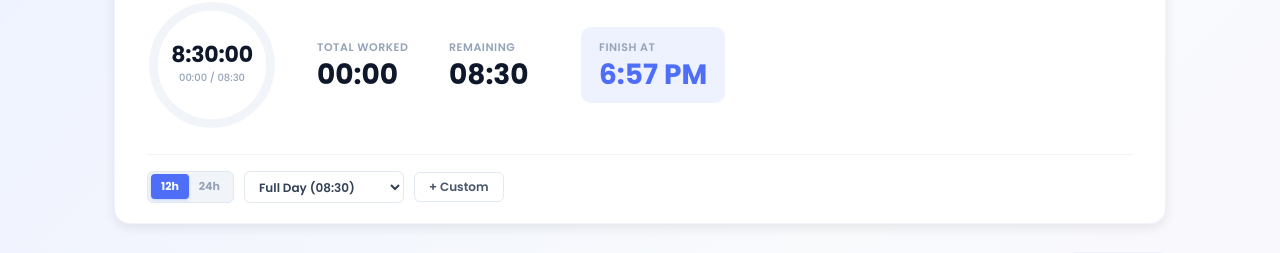
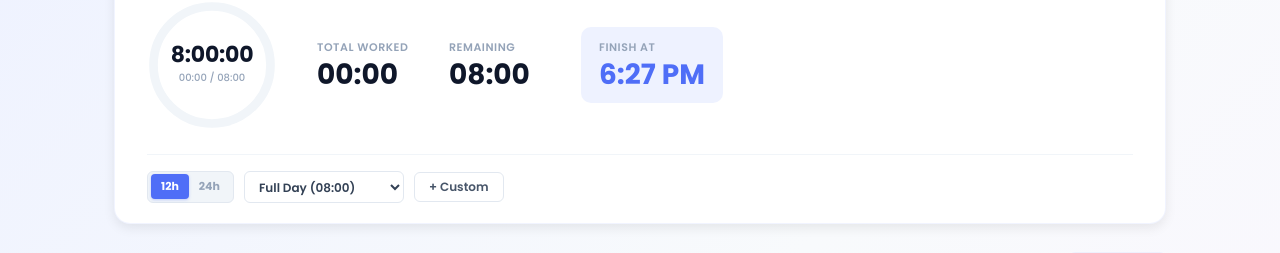
Before and after one commit to sahilnls65/etc, a React (Vite) app: page / in a window 1280 px wide. Shown: the part 130-383 px from the top of the page. Built offline with nearby package versions, Linux system fonts and the light colour scheme.

Commit message:
Update default day type constant in App component from 510 to 480

```diff
--- a/src/App.jsx
+++ b/src/App.jsx
@@ -9,7 +9,7 @@ import { isLoggedIn, getUser, fetchPunches, logout } from "./api";
 
 import "./styles.css";
 
-const DEFAULT_DAY_TYPE = 510;
+const DEFAULT_DAY_TYPE = 480;
 
 const dayOption = [
   { key: "Full Day (08:30)", value: 510 },
```
